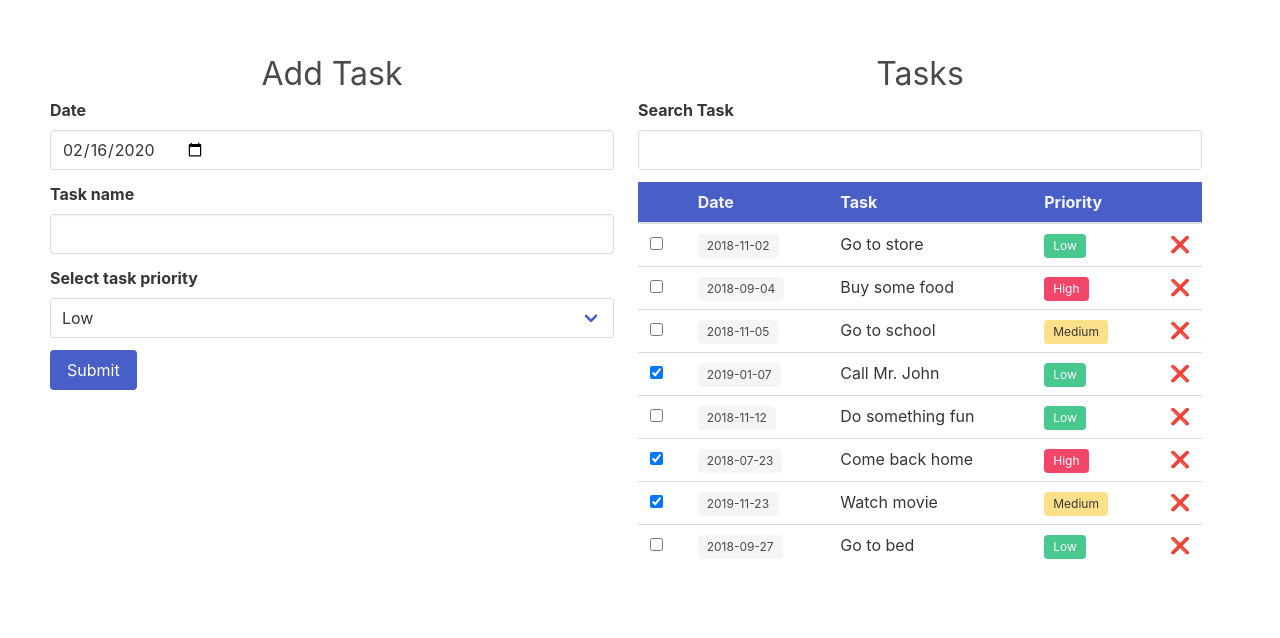
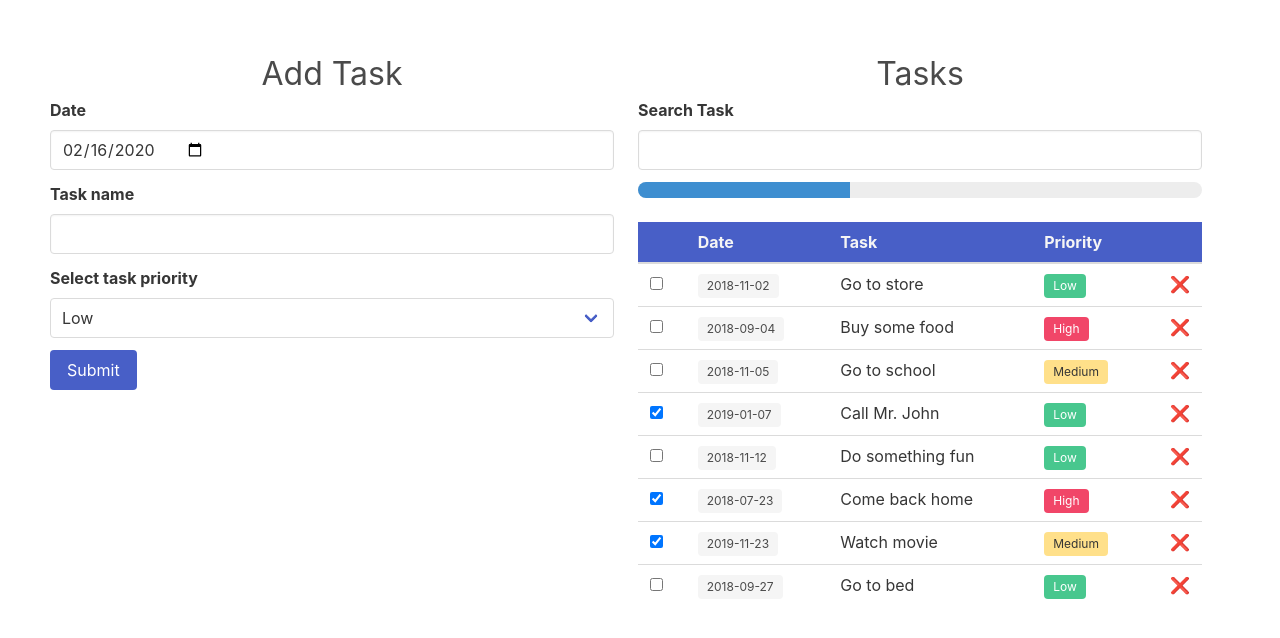
Before and after one commit to nadim1992/react-todo, a React (Create React App) app: page / in a window 1280 px wide. Shown: the top 638 px of the page. Built offline with nearby package versions, Linux system fonts and the light colour scheme.

Commit message:
Add progress bar

```diff
--- a/src/components/list/ListContainer.js
+++ b/src/components/list/ListContainer.js
@@ -1,5 +1,6 @@
 import React, { useState } from 'react';
 import ListFilter from './ListFilter';
+import ProgressBar from './ProgressBar';
 import ItemRow from './ItemRow';
 
 function ListContainer(props) {
@@ -17,6 +18,8 @@ function ListContainer(props) {
                 handleSearch={handleSearch}
                 search={search}
             />
+
+            <ProgressBar todos={props.todos} />
 
             <table className="table is-hoverable is-fullwidth">
                 <thead>
--- /dev/null
+++ b/src/components/list/ProgressBar.js
@@ -0,0 +1,23 @@
+import React from 'react';
+
+function ProgressBar(props) {
+    const todosCompletedCount = () => {
+        return props.todos.filter(todo => todo.complete === true).length;
+    };
+
+    const percentage = () => {
+        return (todosCompletedCount() / props.todos.length) * 100;
+    };
+
+    return (
+        <progress
+            className="progress is-info"
+            value={percentage().toString()}
+            max="100"
+        >
+            {percentage()}%
+        </progress>
+    );
+}
+
+export default ProgressBar;
```
Also changed, not shown: src/components/App.css (line endings or trailing spaces).
